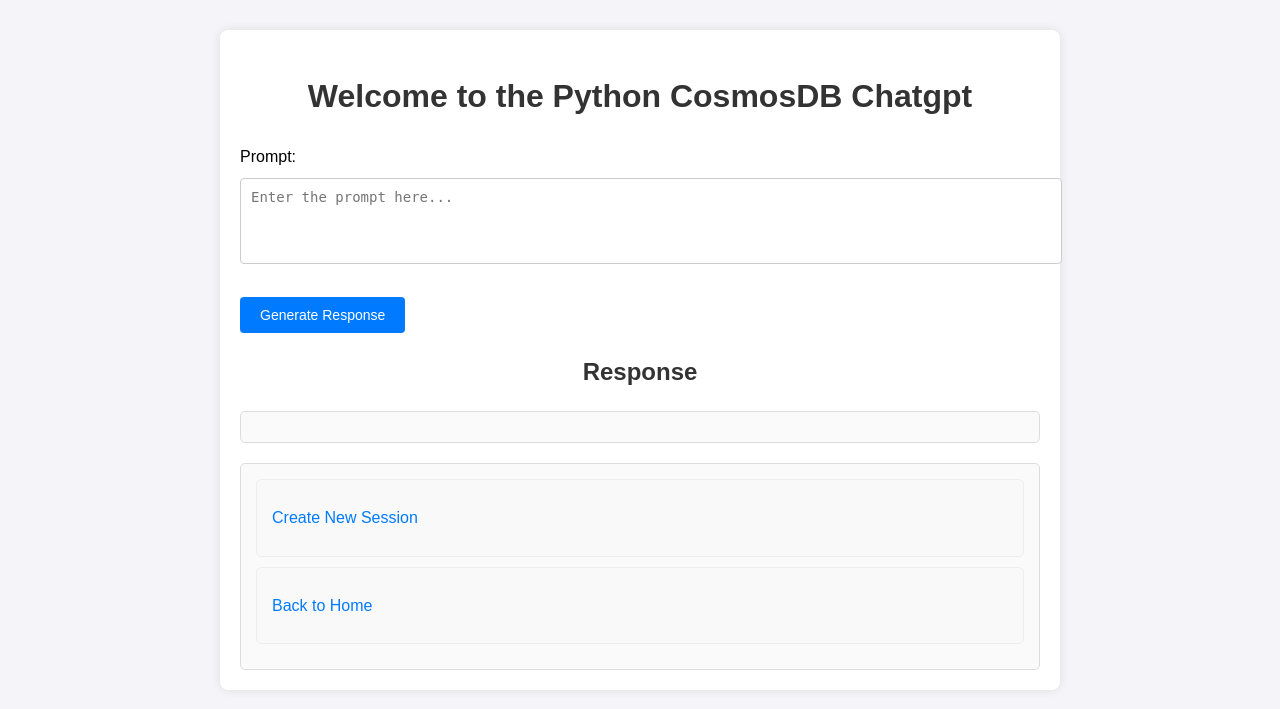
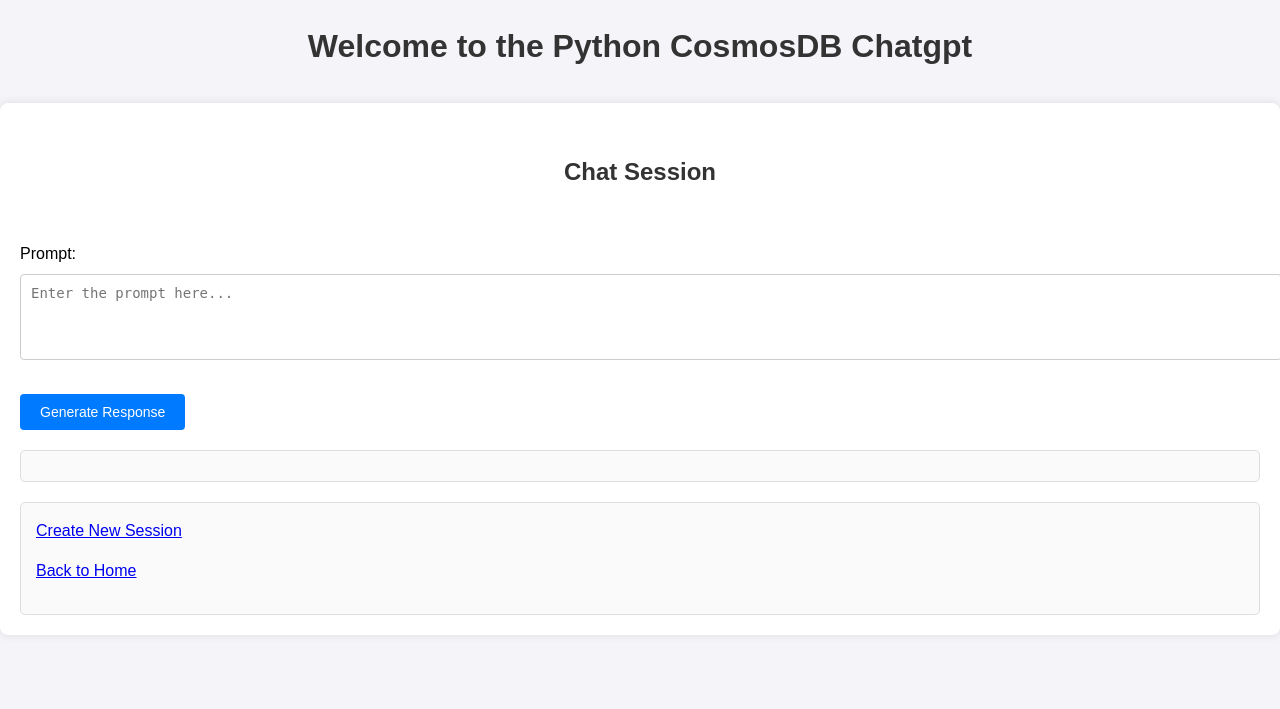
Before and after one commit to paladique/tn-cosmosdb-nosql-copilot-python, a Django app: template src/chat/templates/session_detail.html in a window 1280 px wide. Shown: the top 709 px of the page. Run offline with Django 5.2, Linux system fonts and the light colour scheme; the template is opened without the code that fills it, so the values that code supplies are empty.

Commit message:
Improved chat layout and message display after sending a prompt

```diff
--- a/src/chat/templates/session_detail.html
+++ b/src/chat/templates/session_detail.html
@@ -19,7 +19,7 @@
         }
 
         .container {
-            max-width: 800px;
+            max-width: 1500px;
             margin: 30px auto;
             padding: 20px;
             background-color: white;
@@ -27,12 +27,7 @@
             border-radius: 8px;
         }
 
-        .session-info p {
-            font-size: 16px;
-            color: #555;
-        }
-
-        .form-section, .response-section {
+        .form-section {
             margin-top: 20px;
         }
 
@@ -64,6 +59,42 @@
             background-color: #0056b3;
         }
 
+        .chat-window {
+            max-width: 100%;
+            height: auto;
+            background-color: white;
+            margin: 0 auto;
+            padding: 10px;
+            border-radius: 10px;
+            overflow-y: auto;
+        }
+
+        .message {
+            display: flex;
+            align-items: flex-start;
+            margin-bottom: 15px;
+        }
+
+        .message.user .content {
+            background-color: #e6f7ff;
+            color: #333;
+            padding: 10px;
+            border-radius: 15px;
+            margin-left: auto;
+            max-width: 75%;
+            text-align: right;
+        }
+
+        .message.assistant .content {
+            background-color: #1f94d7;
+            color: #ffffff;
+            padding: 10px;
+            border-radius: 15px;
+            margin-right: auto;
+            max-width: 75%;
+            text-align: left;
+        }
+
         .response-container {
             margin-top: 20px;
             padding: 15px;
@@ -73,14 +104,14 @@
             color: #333;
         }
 
-        .response-container p {
-            margin: 10px 0;
-            padding: 10px;
-            border-bottom: 1px solid #ddd;
+        .message p {
+            margin: 0;
         }
 
-        .response-container p:last-child {
-            border-bottom: none;
+        .tokens {
+            font-size: 12px;
+            color: #999;
+            margin-left: 10px;
         }
 
         .message-list {
@@ -90,49 +121,32 @@
         }
 
         .message-list li {
-            padding: 15px;
-            margin-bottom: 10px;
-            border: 1px solid #eee;
-            border-radius: 5px;
-            background-color: #f9f9f9;
-        }
-
-        .message-list li p {
-            margin: 5px 0;
-        }
-
-        .message-list textarea {
-            margin-top: 10px;
-        }
-
-        .message-list button {
-            margin-top: 10px;
-        }
-
-        a {
-            display: inline-block;
-            margin: 10px 0;
-            color: #007BFF;
-            text-decoration: none;
-        }
-
-        a:hover {
-            text-decoration: underline;
+            margin-bottom: 15px;
         }
     </style>
 </head>
 <body>
+    <h1>Welcome to the Python CosmosDB Chatgpt</h1>
     <div class="container">
-        <h1>Welcome to the Python CosmosDB Chatgpt</h1>
-        <!-- <h1>Session Detail</h1>
-        <div class="session-info">
-            <p><strong>Session ID:</strong> {{ session.session_id }}</p>
-            <p><strong>Session Name:</strong> {{ session.name }}</p>
-            <p><strong>Tokens:</strong> {{ session.tokens }}</p>
-        </div> -->
+        <div class="chat-window">
+            <h2>Chat Session</h2>
+            <ul id="chat-session" class="message-list">
+                {% for message in session.messages.all %}
+                    <li class="message user">
+                        <div class="content">
+                            <p>{{ message.prompt }}</p>
+                        </div>
+                    </li>
+                    <li class="message assistant">
+                        <div class="content">
+                            <p>{{ message.completion }}</p>
+                        </div>
+                    </li>
+                {% endfor %}
+            </ul>
+        </div>
 
         <div class="form-section">
-            <!-- Form -->
             <form id="message-form">
                 {% csrf_token %}
                 <label for="prompt">Prompt:</label><br>
@@ -141,43 +155,22 @@
             </form>
         </div>
 
-        <div class="response-section">
-            <h2>Response</h2>
-            <ul class="message-list">
-                {% for message in session.messages.all %}
-                    <li>
-                        <p><strong>Prompt:</strong> {{ message.prompt }}</p>
-                        <p><strong>Completion:</strong> {{ message.completion }}</p>
-                        <p><strong>Timestamp:</strong> {{ message.timestamp }}</p>
-                        <!-- <form method="POST" action="{% url 'update_message' session_id=session.session_id message_id=message.id %}">
-                            {% csrf_token %}
-                            <label for="update_prompt">Update Prompt:</label><br>
-                            <textarea id="update_prompt" name="prompt" rows="2" cols="50">{{ message.prompt }}</textarea><br><br>
-                            <label for="update_completion">Update Completion:</label><br>
-                            <textarea id="update_completion" name="completion" rows="2" cols="50">{{ message.completion }}</textarea><br><br>
-                            <button type="submit">Update Message</button>
-                        </form> -->
-                    </li>
-                {% endfor %}
-            </ul>
-        </div>
-
-        <!-- Placeholder for the new response -->
         <div id="response-container" class="response-container"></div>
 
-        <div id="response-container" class="response-container">
+        <div class="response-container">
             <ul class="message-list">
-                    <li>
-                        <a href="{% url 'create_session' %}">Create New Session</a>
-                    </li>
-                    <li>
-                        <a href="{% url 'index' %}">Back to Home</a>
-                    </li>
+                <li class="message assistant">
+                    <a href="{% url 'create_session' %}">Create New Session</a>
+                </li>
+                <li>
+                    <a href="{% url 'index' %}">Back to Home</a>
+                </li>
             </ul>
         </div>
     </div>
 
-    <!-- Add JavaScript to handle form submission via fetch -->
+
+    <!-- JavaScript to handle form submission -->
     <script>
         document.getElementById('message-form').addEventListener('submit', async function(event) {
             event.preventDefault();  // Prevent the default form submission behavior
@@ -205,14 +198,28 @@
                 const data = await response.json();
 
                 if (response.ok) {
-                    // Handle success response, e.g., display the generated text
-                    console.log('Response:', data.response);
-                    const responseContainer = document.getElementById('response-container');
-                    responseContainer.innerHTML = `
-                        <p><strong>Completion:</strong> ${data.response}</p>
+                    // Update the chat session with user's input
+                    const chatSession = document.getElementById('chat-session');
+                    chatSession.innerHTML += `
+                        <li class="message user">
+                            <div class="content">
+                                <p>${prompt}</p>
+                            </div>
+                        </li>
+                        <li class="message assistant">
+                            <div class="content">
+                                <p>${data.response}</p>
+                            </div>
+                        </li>
                     `;
+
+                    // Scroll chat window to the bottom to show the new messages
+                    const chatWindow = document.querySelector('.chat-window');
+                    chatWindow.scrollTop = chatWindow.scrollHeight;
+
+                    // Clear the input field after submission
+                    document.getElementById('prompt').value = '';
                 } else {
-                    // Handle errors
                     console.error('Error:', data.error);
                     alert('Error: ' + data.error);
                 }
```
